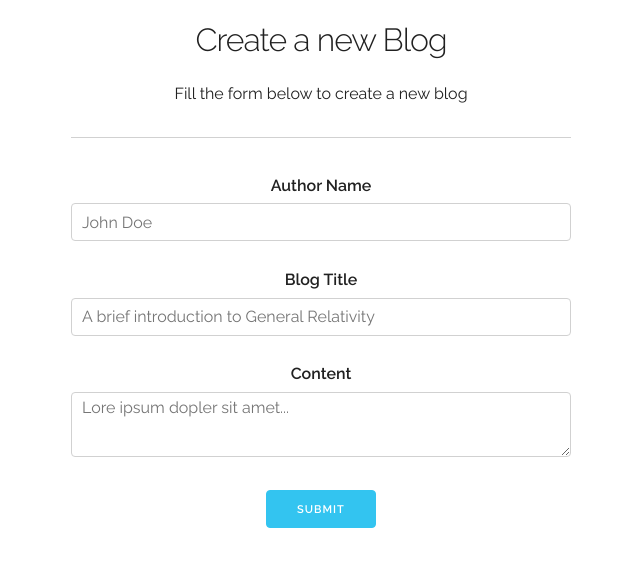
After one commit to tanaymeh/cryzig-blog, a FastAPI app: template templates/newblog.html in a window 1280 px wide. The commit adds this page. Shown: the top 567 px of the page, without its empty margins (319-959 px from the left). Run offline with FastAPI, Linux system fonts and the light colour scheme; the template is opened without the code that fills it, so the values that code supplies are empty.

Commit message:
Synced Non-verified changes

```diff
--- /dev/null
+++ b/data/8uyf6RNS85rWQh7k.json
@@ -0,0 +1 @@
+{"authid": 10, "blogTitle": "Understanding Efficient Networks using PyTorch", "author": "Tanay Mehta", "content": "Lorem Ipsum is simply dummy text of the printing and typesetting industry. Lorem Ipsum has been the industry's standard dummy text ever since the 1500s, when an unknown printer took a galley of type and scrambled it to make a type specimen book. It has survived not only five centuries, but also the leap into electronic typesetting, remaining essentially unchanged. It was popularised in the 1960s with the release of Letraset sheets containing Lorem Ipsum passages, and more recently with desktop publishing software like Aldus PageMaker including versions of Lorem Ipsum."}
--- /dev/null
+++ b/data/gGGsdzWSLPAS5gjY.json
@@ -0,0 +1 @@
+{"authid": 20, "blogTitle": "Stability analysis on charged black hole with non-linear complex scalar", "author": "Fang-Zhang li", "content": "Lorem Ipsum is simply dummy text of the printing and typesetting industry. Lorem Ipsum has been the industry's standard dummy text ever since the 1500s, when an unknown printer took a galley of type and scrambled it to make a type specimen book. It has survived not only five centuries, but also the leap into electronic typesetting, remaining essentially unchanged. It was popularised in the 1960s with the release of Letraset sheets containing Lorem Ipsum passages, and more recently with desktop publishing software like Aldus PageMaker including versions of Lorem Ipsum."}
--- /dev/null
+++ b/data/registry.json
@@ -0,0 +1 @@
+{"10": "8uyf6RNS85rWQh7k.json", "20": "gGGsdzWSLPAS5gjY.json"}
--- a/main.py
+++ b/main.py
@@ -1,5 +1,6 @@
 from typing import Optional
-from fastapi import FastAPI, Request
+from fastapi import FastAPI, Request, Form
+from fastapi import templating
 from fastapi.staticfiles import StaticFiles
 from fastapi.templating import Jinja2Templates
 
@@ -9,20 +10,31 @@ app = FastAPI()
 app.mount("/static", StaticFiles(directory="static"), name="static")
 templates = Jinja2Templates(directory='templates/')
 
-@app.post('/createblog')
-async def create_blog(req: schemas.BlogModel):
-    # First check if the blog exists in the registry
-    userExists = utils.Utils.checkRegistry(req.userid)
-    if userExists:
-        return {'data': f'USER (id: {req.authid}, name: {req.author}) ALREADY EXISTS'}
-
-    userFileName = utils.Utils.createUser(req)
-
-    return {'data': f'Added User: {req.authid} to the registry with filename: {userFileName}'}
-
 @app.get('/')
 async def home(req: Request, name: Optional[str]=None):
     return templates.TemplateResponse('index.html', context={'request': req})
+
+@app.get('/createblog')
+async def create_blog(req: Request):
+    return templates.TemplateResponse('newblog.html',
+                                context={'request': req})
+
+@app.post('/createblog')
+async def create_blog(
+        authorName: str=Form(...),
+        blogTitle: str=Form(...),
+        blogContent: str=Form(...)
+    ):
+    print(authorName, blogTitle, blogContent)
+    # return
+    # First check if the blog exists in the registry
+    blogExists = utils.Utils.checkRegistry(str(req.authid))
+    if blogExists:
+        return -1
+
+    blogData = utils.Utils.createUser(req)
+
+    return {'data': f'Added Blog: {req.authid} to the registry with filename: {blogData}'}
 
 @app.get('/blogs')
 async def show_blogs(req: Request):
@@ -42,15 +54,6 @@ async def show_blogs(req: Request):
                                       context={'request': req, 'all_users': blogTitles}
                                     )
 
-@app.get('/newblog')
-async def new_blog_front(req: Request):
-    """Front End that will have a form to create a new blog
-
-    Args:
-        req (Request): Generic request object
-    """
-    pass
-
 @app.get('/delete')
 async def delete_blog_front(req: Request):
     """Front End that will have a form to delete an existing blog
--- a/requirements.txt
+++ b/requirements.txt
@@ -3,3 +3,4 @@ uvicorn
 pydantic
 aiofiles
 jinja2
+python-multipart
--- /dev/null
+++ b/templates/newblog.html
@@ -0,0 +1,37 @@
+<!DOCTYPE html>
+<html lang="en">
+    <head>
+        <meta charset="UTF-8">
+        <meta http-equiv="X-UA-Compatible" content="IE=edge">
+        <meta name="viewport" content="width=device-width, initial-scale=1.0">
+        <title>Cryzig | Create a New Blog</title>
+        <link rel="stylesheet" href="{{ url_for('static', path='/barebones.css') }}">
+        <link rel="stylesheet" href="{{ url_for('static', path='/normalize.css') }}">
+        <link href='//fonts.googleapis.com/css?family=Raleway:400,300,600' rel='stylesheet' type='text/css'>
+    </head>
+    <body align="center" style="max-width: 500px;margin: auto">
+        <h1>Create a new Blog</h1>
+        Fill the form below to create a new blog
+        <hr>
+        <form action='/createblog' method='post'>
+            <div class="row">
+              <div class="six columns">
+                <label for="authorName">Author Name</label>
+                <input class="u-full-width" type="text" required placeholder="John Doe" id="authorName">
+              </div>
+            </div>
+            <br>
+            <div class="row">
+                <div class="six columns">
+                  <label for="blogTitle">Blog Title</label>
+                  <input class="u-full-width" type="text" required placeholder="A brief introduction to General Relativity" id="blogTitle">
+                </div>
+            </div>
+            <br>
+            <label for="blogContent">Content</label>
+            <textarea class="u-full-width" required placeholder="Lore ipsum dopler sit amet..." id="blogContent"></textarea>
+            <br><br>
+            <input class="button-primary" type="submit" value="Submit">
+          </form>
+    </body>
+</html>
```
Also changed, not shown: templates/blogs.html (+3 -4 lines), utils.py (+4 -4 lines).
